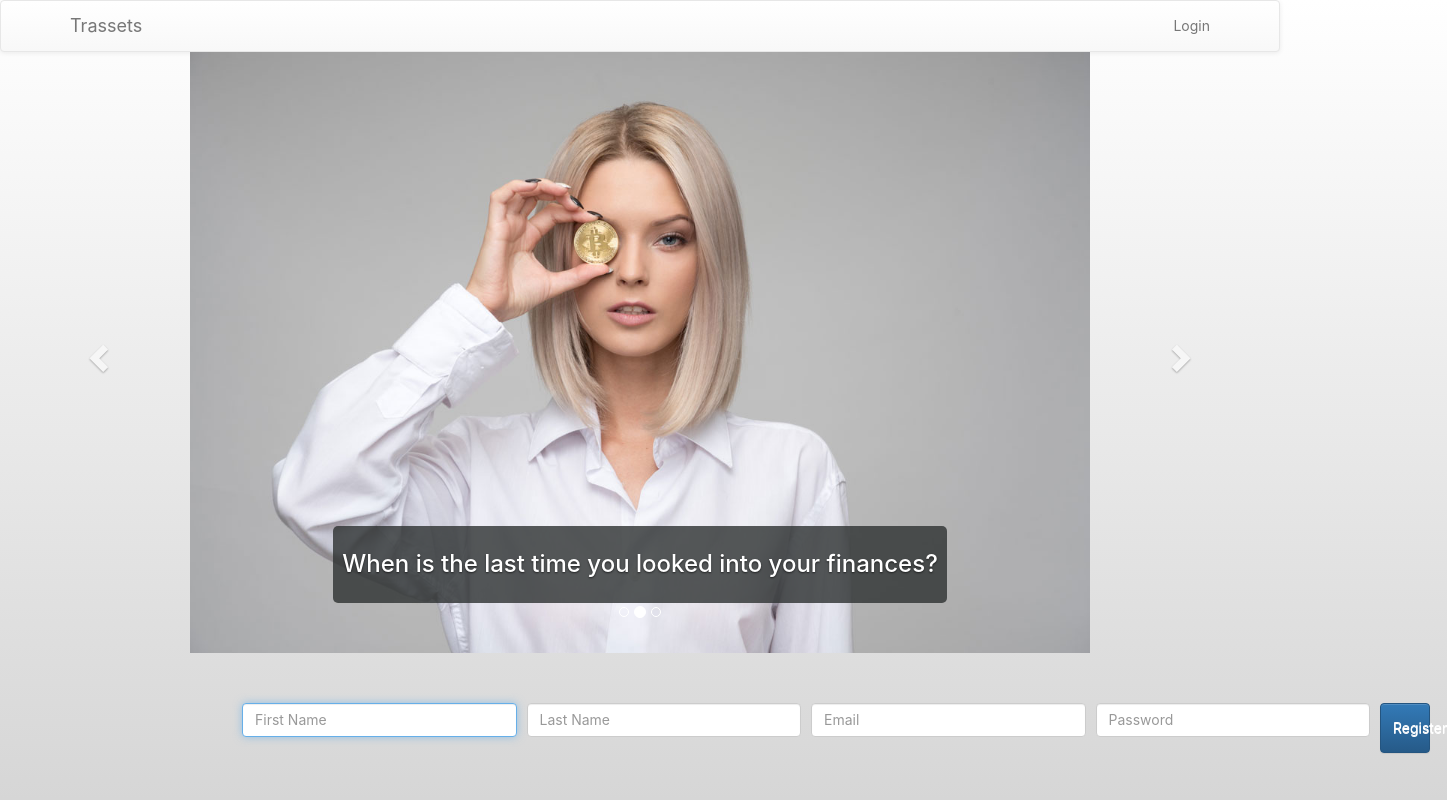
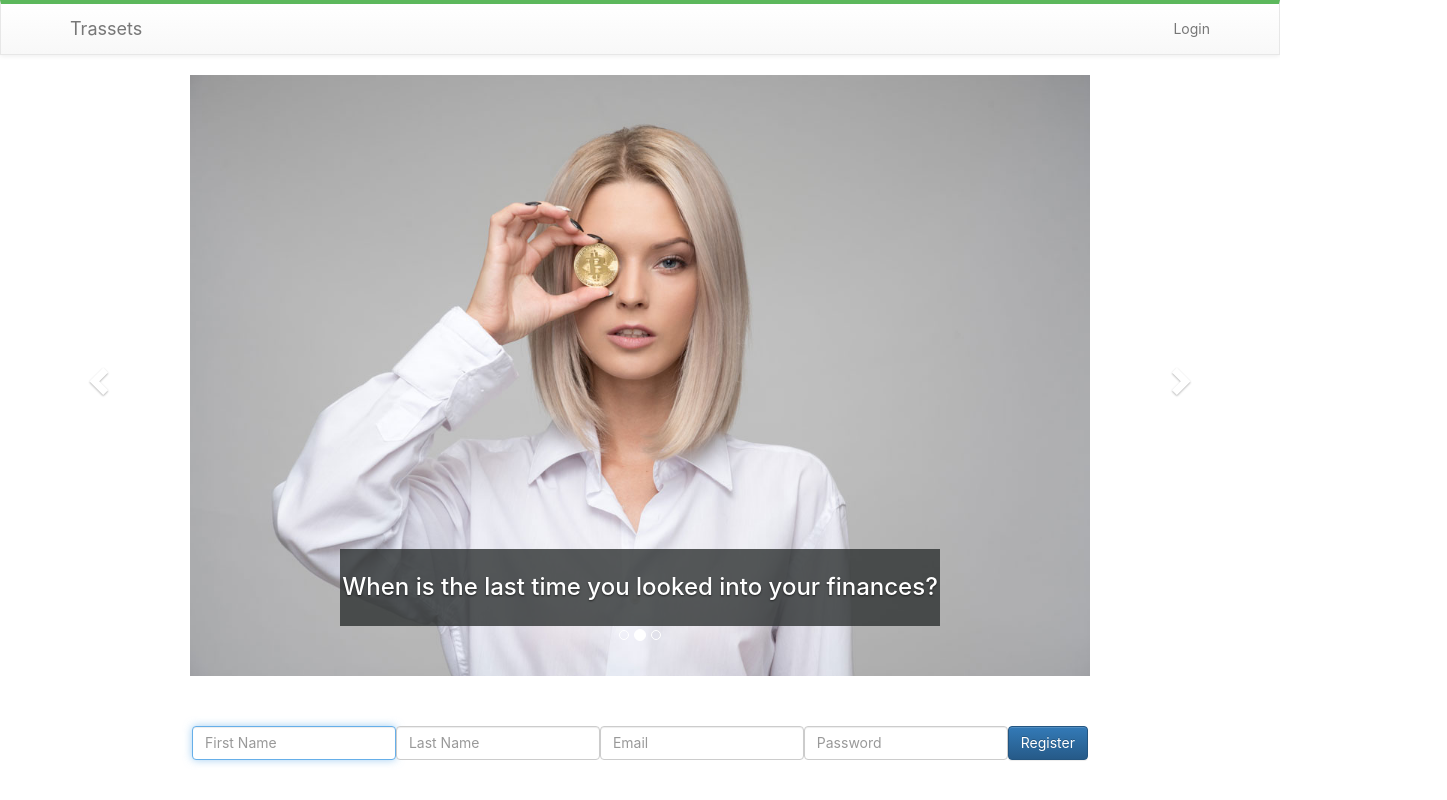
Before and after one commit to team-awesome99999/personal-finance, a React (Create React App) app: page /#/ in a window 1280 px wide. Shown: the top 800 px of the page, 1447 px wide, since content can reach past the window. Built offline with nearby package versions, Linux system fonts and the light colour scheme; no server answers.

Commit message:
added test folder, wrote tests for monthly changes function, did some styling changes

```diff
--- a/src/App.css
+++ b/src/App.css
@@ -1,3 +1,7 @@
+body {
+  background-color: white;
+  height: 100vh;
+}
 .loading-page {
   display: flex;
   justify-content: center;
--- a/src/Pages/AccountList/AccountList.css
+++ b/src/Pages/AccountList/AccountList.css
@@ -1,6 +1,6 @@
 body{
-    background: linear-gradient(to bottom, #ffffff 0%, #d6d6d6 100%);
-    background-attachment: fixed
+    /* background: linear-gradient(to bottom, #ffffff 0%, #d6d6d6 100%); */
+    /* background-attachment: fixed */
 }
 button{
     border-radius: 50%;
@@ -24,7 +24,7 @@ input{
     height: 100%;
     min-height: 100vh;
     margin-left: 5%;
-    box-shadow: 0px 0px 10px 10px rgba(165, 165, 165, 0.048);
+    box-shadow: 0px 0px 5px 5px rgba(165, 165, 165, 0.048);
 }
 .account{
     display: grid;
@@ -35,7 +35,7 @@ input{
     background: rgb(255, 255, 255);
     flex-direction: row;
     width: 80%;
-    margin-top: 50px;
+    margin-top: 40px;
     border-bottom-style: solid;
     border-bottom-color: #d6d6d6;
     border-bottom-width: 1px;
--- a/src/Pages/Header.js
+++ b/src/Pages/Header.js
@@ -39,7 +39,7 @@ class Header extends Component {
       <div>
         {/* navbar if user is NOT logged in */}
         {!this.state.loggedIn ?
-          <Navbar className='header'>
+          <Navbar bg="dark" variant="dark">
             <Navbar.Header>
               <Navbar.Brand>
                 Trassets
@@ -55,7 +55,7 @@ class Header extends Component {
           </Navbar>
         :
         // Navbar if user IS logged in
-        <Navbar className='header'>
+        <Navbar bg="dark" variant="dark">
           <Navbar.Header>
             <Navbar.Brand
               onClick={ () => this.props.history.push('/home') }
--- a/src/Pages/HomePage/HomePage.js
+++ b/src/Pages/HomePage/HomePage.js
@@ -24,7 +24,7 @@ class HomePage extends Component {
   render() {
     let {userAccount} = this.props
     return (
-      <div>
+      <div className='landing-main'>
         {this.state.loading ? <Loading /> :
             userAccount.accounts==false ? (
               <div className='homepage-truthy'>
--- a/src/Pages/Landing Page/Icons.js
+++ b/src/Pages/Landing Page/Icons.js
@@ -17,7 +17,7 @@ function Icons() {
       </div>
       <div className='icon-square'>
         <i className="icons icons-green fas fa-check"></i>
-        <h4>Success!</h4>
+        <h4>Enjoy Success!</h4>
       </div>
     </div>
   )
--- a/src/Pages/Landing Page/LandingPage.css
+++ b/src/Pages/Landing Page/LandingPage.css
@@ -1,15 +1,20 @@
-.header {
-  margin: 0;
+.navbar-default {
+  background-color: white;
+  border-top: 4px solid #5cb85c;
+  border-radius: 0;
 }
 
+.landing-main {
+  background-color: white;
+  height: 100vh;
+}
 /* //Landing Carousel Page */
 .landing-carousel {
   margin: 0 auto;
 }
 
 .text-box {
-  border-radius: 5px;
-  width: 80%;
+  width: 78%;
   padding-top: 5px;
   padding-bottom: 15px;
   margin: 0 auto;
@@ -19,7 +24,7 @@
 /* signup page */
 .signup-box {
   width: 70%;
-  padding: 50px;
+  padding: 50px 0 50px 0;
   margin: 0 auto;
 }
 
@@ -35,7 +40,7 @@
 }
 
 .icons-green {
-  color: green;
+  color: #5cb85c;
 }
 
 .site-name {
@@ -52,3 +57,12 @@
   box-shadow: 3px 3px 11px 0px rgba(189,189,189,0.65);
   margin: 20px;
 }
+
+.register-btn {
+  width: 100px;
+  height: 34px;
+}
+
+.signup-form {
+  display: flex;
+}
--- a/src/Pages/Landing Page/Signup.js
+++ b/src/Pages/Landing Page/Signup.js
@@ -1,6 +1,6 @@
 import React, { Component } from 'react';
 import axios from 'axios';
-import { Form, FormGroup, FormControl, Button, HelpBlock, Tooltip } from 'react-bootstrap'
+import { Form, FormGroup, FormControl, HelpBlock, Tooltip } from 'react-bootstrap'
 import { withRouter } from 'react-router-dom'
 import { getCurrentUser } from '../../dux/reducer';
 import { connect } from 'react-redux';
@@ -51,7 +51,7 @@ class Signup extends Component {
   render() {
     return (
       <div className='signup-box'>
-        <Form inline>
+        <Form className='signup-form'>
           <FormGroup validationState={this.state.validateFirst}>
             <FormControl
               autoFocus
@@ -93,7 +93,7 @@ class Signup extends Component {
               />
               <FormControl.Feedback/>
           </FormGroup>{' '}
-          <Button className='btn btn-primary' onClick={ () => this.signup() }>Register</Button>
+          <button className='register-btn btn btn-primary' onClick={ () => this.signup() }>Register</button>
           {this.state.fieldsRequired ?  <HelpBlock>All fields required</HelpBlock> : null }
         </Form>
       </div>
--- a/src/Pages/NewUser/NewUser.css
+++ b/src/Pages/NewUser/NewUser.css
@@ -7,7 +7,7 @@
 .new-user-title {
   margin-top: 40px;
   margin-bottom: 40px;
-  color: green;
+  color: #5cb85c;
   letter-spacing: 1.5px;
 }
 
@@ -52,7 +52,7 @@
 
 .new-account-icon {
   font-size: 32px;
-  color: green;
+  color: #5cb85c;
   cursor: pointer;
   border: none;
   box-shadow: 3px 3px 11px 0px rgba(189,189,189,0.65);
--- a/src/Pages/NewUserHeader.js
+++ b/src/Pages/NewUserHeader.js
@@ -35,7 +35,7 @@ class Header extends Component {
   render() {
     return (
       <div>
-        <Navbar className='header'>
+        <Navbar className='nav-color'>
           <Navbar.Header>
             <Navbar.Brand
               onClick={ () => this.props.history.push('/home') }
```
Also changed, not shown: src/App.t.js (added, +9 -0 lines), src/Pages/Graphs/monthly_changes.js (added, +24 -0 lines), src/Tests/monthly_change.js (added, +11 -0 lines), 1 other file (tests, documents, lock files or other folders).
